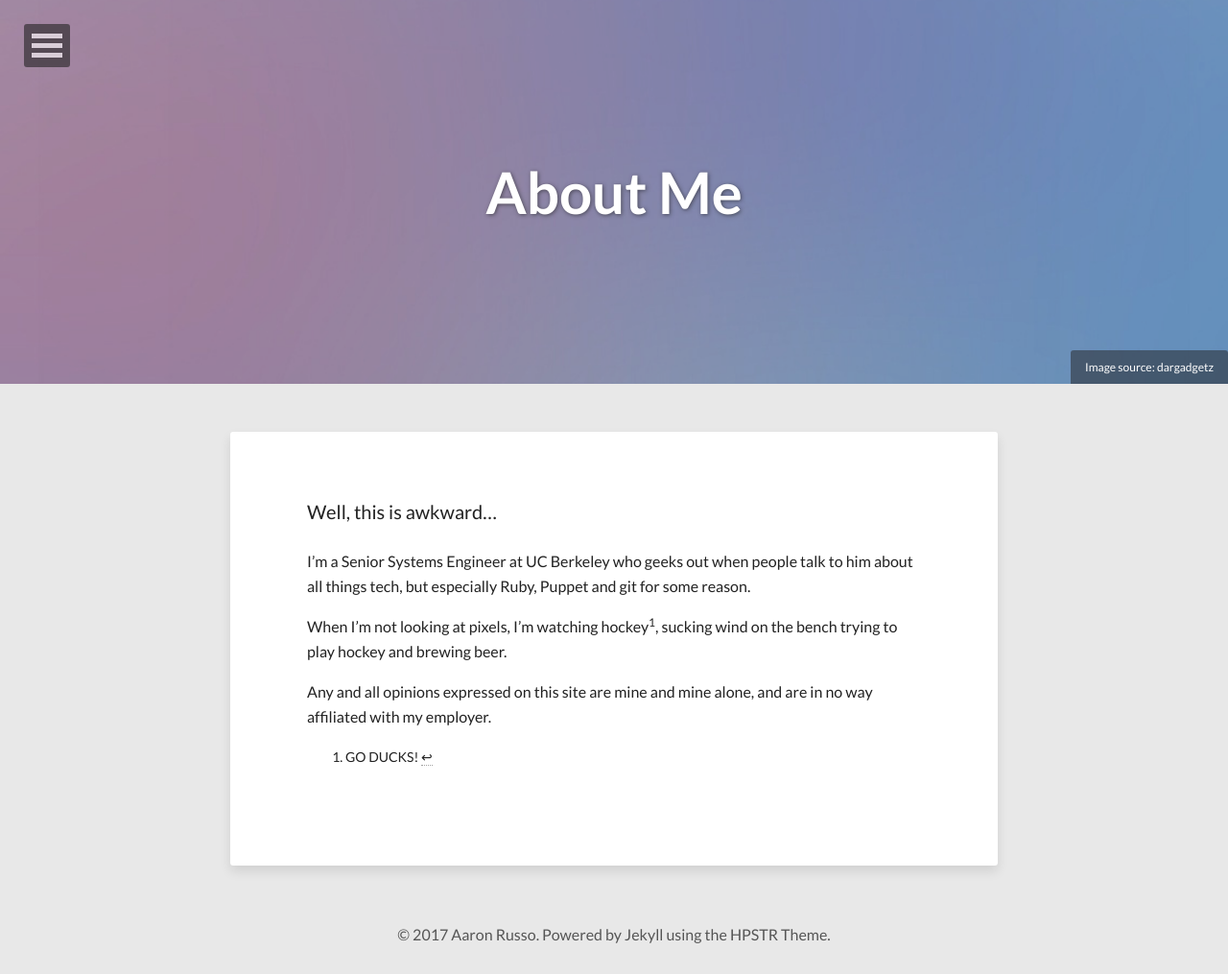
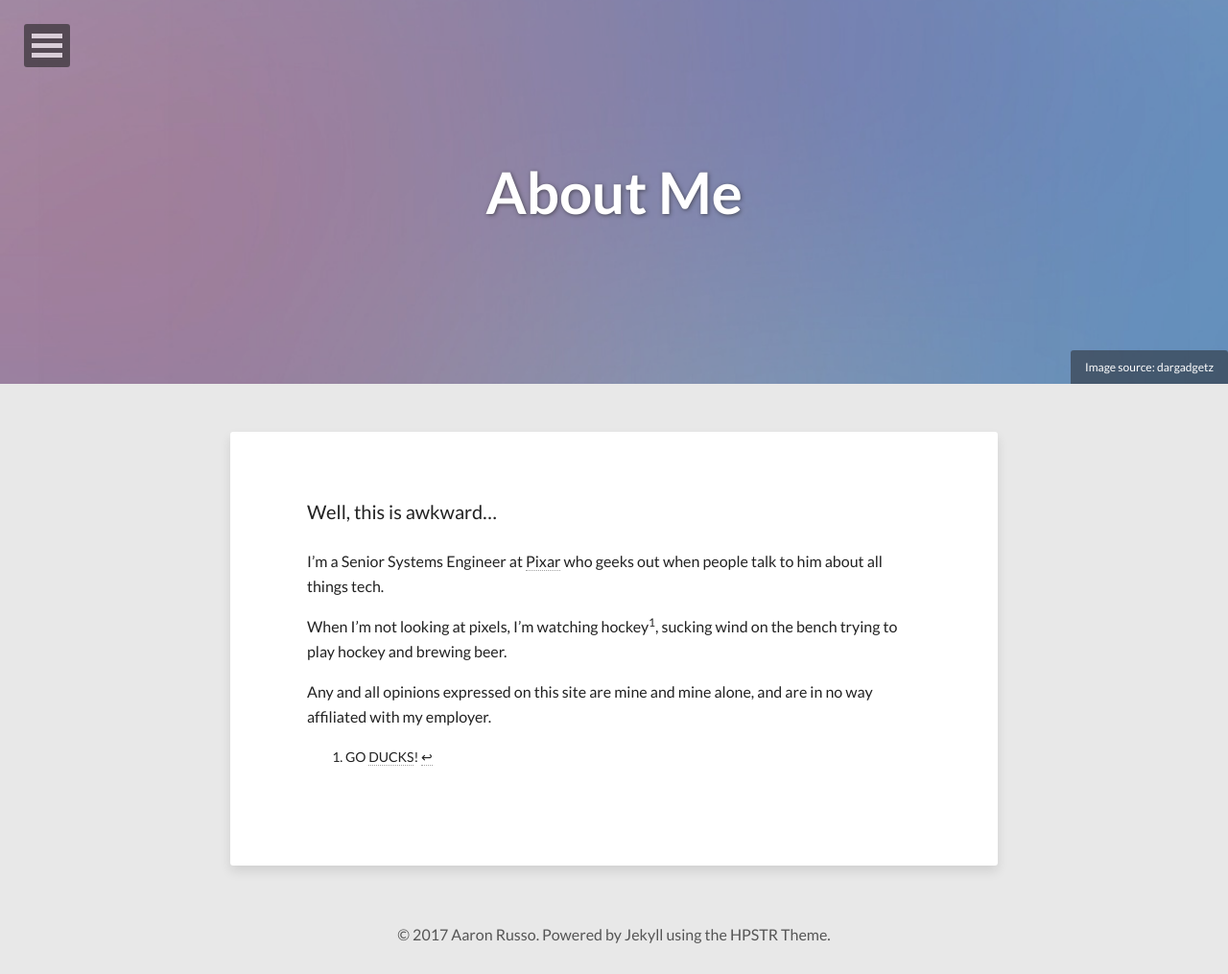
Before and after one commit to arusso/arusso.github.io, a Jekyll site: the page built from about.md, in a window 1280 px wide. Shown: the whole page at 96% size. Built offline with Jekyll 4.4.1, drawn with Linux system fonts in a browser that asks for light colours; nearby versions of some CDN libraries.

Commit message:
Update about

```diff
--- a/about.md
+++ b/about.md
@@ -12,10 +12,13 @@ share: false
 
 Well, this is awkward...
 
-I'm a Senior Systems Engineer at UC Berkeley who geeks out when people talk to him about all things tech, but especially Ruby, Puppet and git for some reason.
+I'm a Senior Systems Engineer at [Pixar](http://www.pixar.com) who geeks out
+when people talk to him about all things tech.
 
-When I'm not looking at pixels, I'm watching hockey[^1], sucking wind on the bench trying to play hockey and brewing beer.
+When I'm not looking at pixels, I'm watching hockey[^1], sucking wind on the
+bench trying to play hockey and brewing beer.
 
-Any and all opinions expressed on this site are mine and mine alone, and are in no way affiliated with my employer.
+Any and all opinions expressed on this site are mine and mine alone, and are in
+no way affiliated with my employer.
 
-[^1]: GO DUCKS!
+[^1]: GO [DUCKS](https://www.nhl.com/ducks/)!
```
